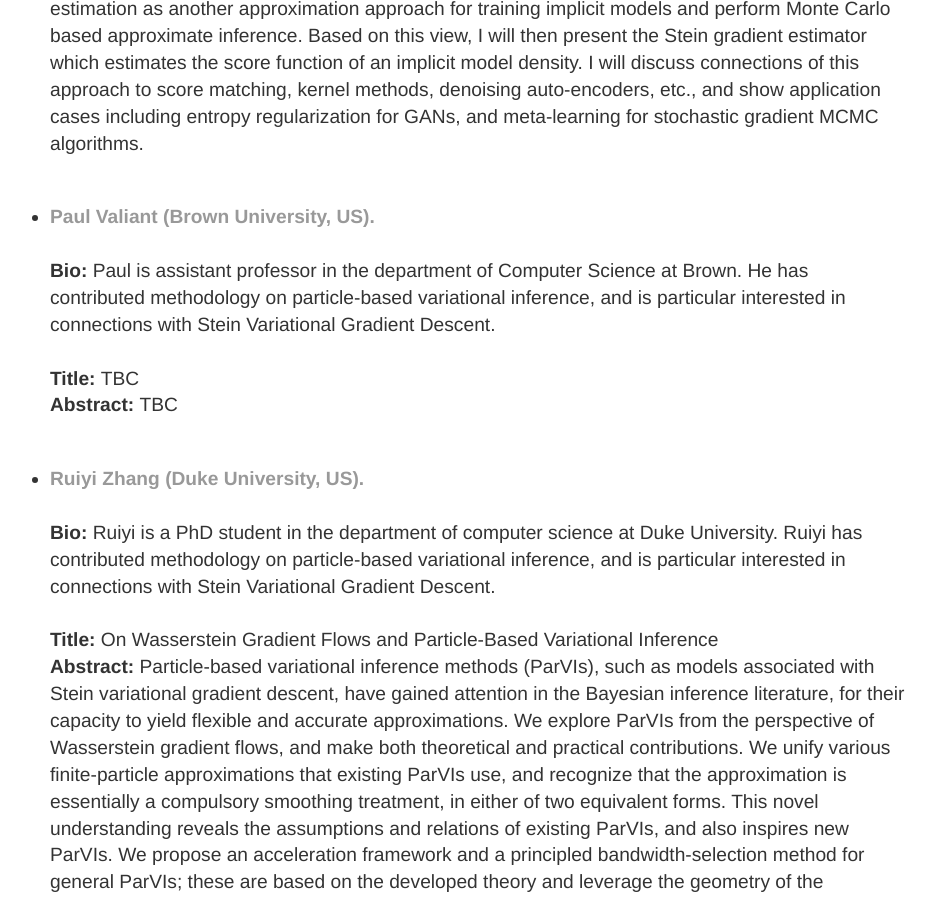
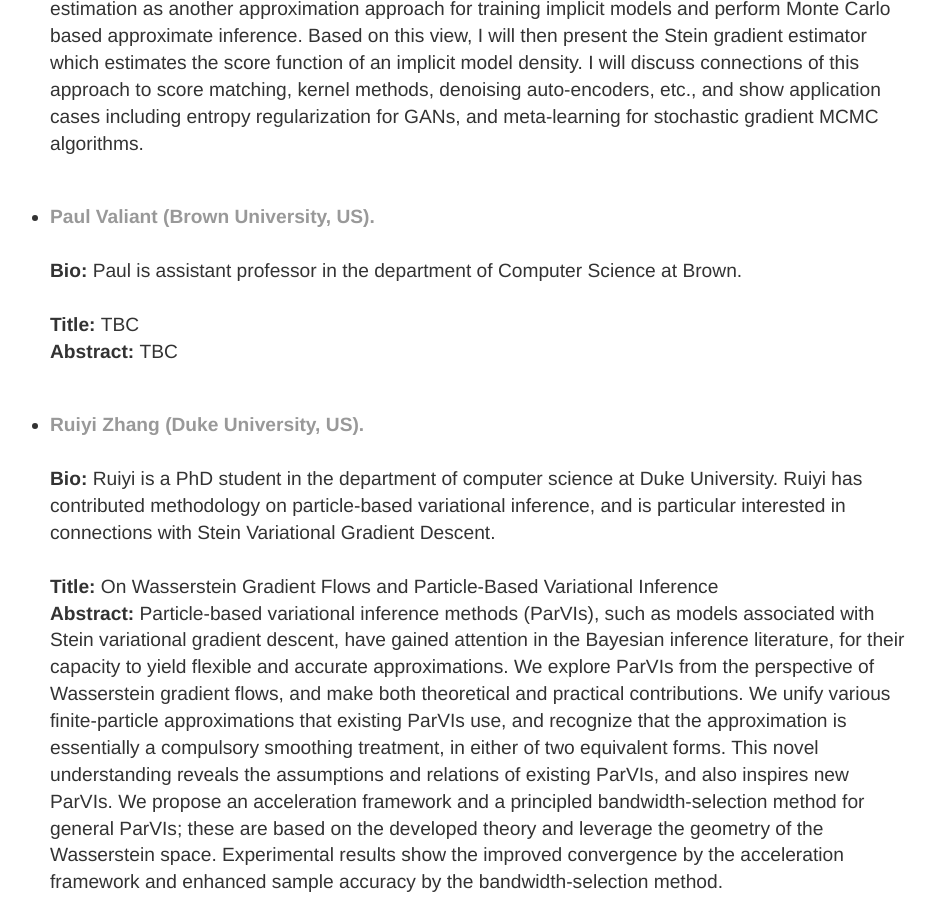
Before and after one commit to steinworkshop/steinworkshop.github.io, a Jekyll site: the page built from index.html, in a window 1280 px wide and 900 px high, scrolled down 3976 px. Shown: the whole window, without its empty margins (182-1118 px from the left). Built offline with Jekyll 4.4.1, drawn with Linux system fonts in a browser that asks for light colours.

Commit message:
typo paul valiant

```diff
--- a/index.html
+++ b/index.html
@@ -106,7 +106,7 @@ title: ICML Workshop on Stein's Method
 
 		<li> <strong><a href="http://cs.brown.edu/~pvaliant/"> Paul Valiant (Brown University, US).</a></strong> <br/> <br/>
 
-			<strong> Bio: </strong> Paul is assistant professor in the department of Computer Science at Brown. He has contributed methodology on particle-based variational inference, and is particular interested in connections with Stein Variational Gradient Descent. <br/> <br/>
+			<strong> Bio: </strong> Paul is assistant professor in the department of Computer Science at Brown. <br/> <br/>
 
 			<strong> Title: </strong> TBC <br/>
 
```
